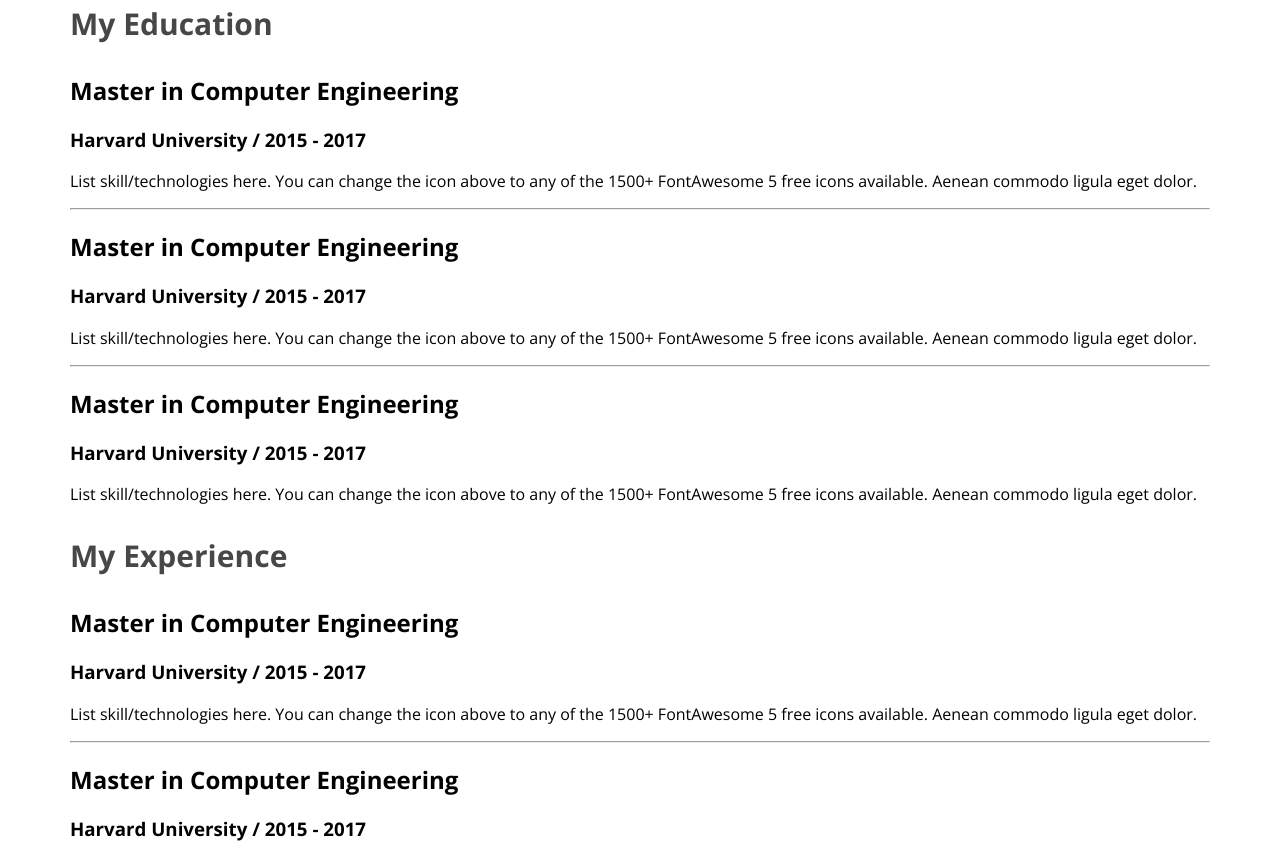
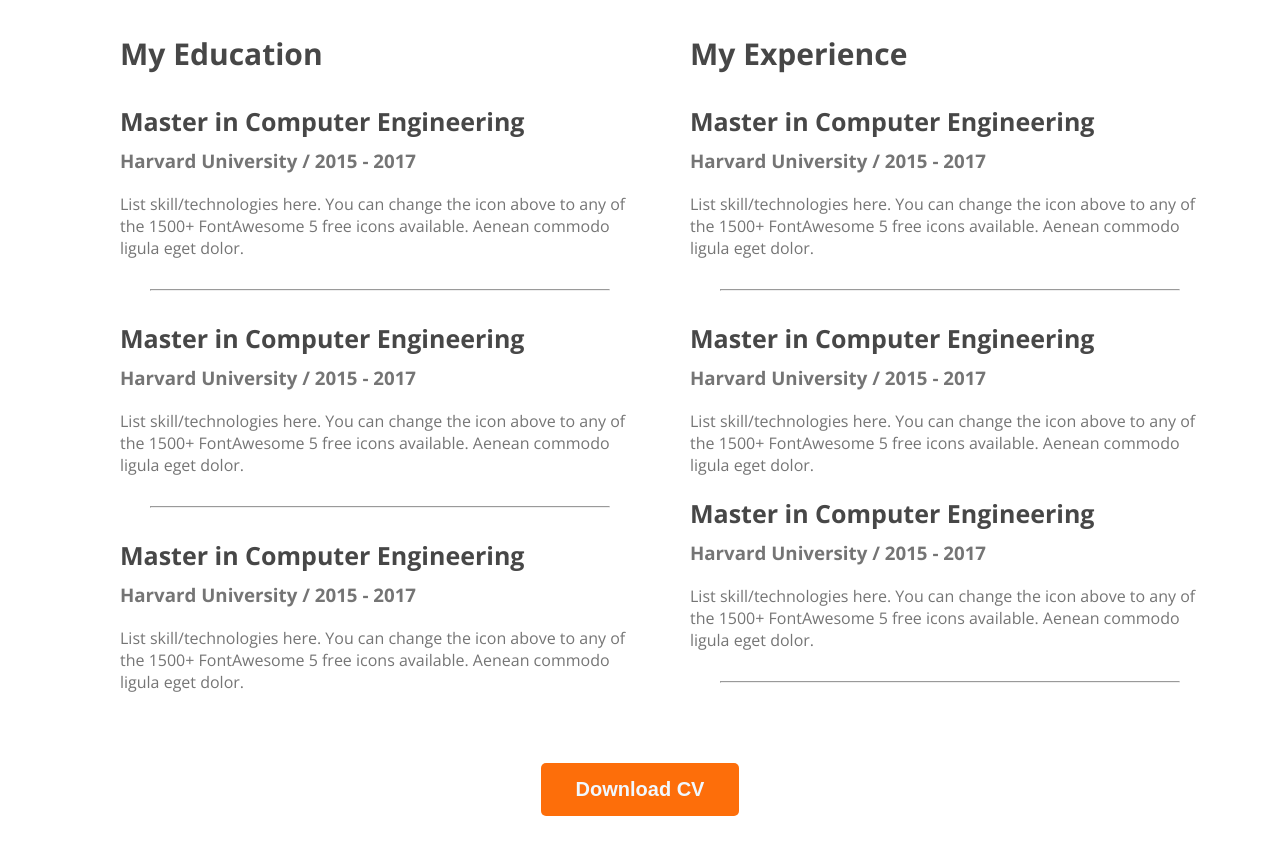
Before and after one commit to khaledrony/developer-portfolio, a plain HTML site: page index.html in a window 1280 px wide. Shown: the part 2406-3250 px from the top of the page. Drawn offline with nearby package versions, Linux system fonts and the light colour scheme.

Commit message:
added main

```diff
--- a/index.html
+++ b/index.html
@@ -160,6 +160,9 @@
                 </div>
 
             </div>
+            <div class="Download-CV">
+                <button class="btn-primary">Download CV</button>
+            </div>
         </section>
 
     </main>
--- a/styles/portfolio.css
+++ b/styles/portfolio.css
@@ -156,5 +156,34 @@
     font-size: 30px;
     font-style: normal;
     font-weight: 700;
+}
 
+.resume-container {
+    display: flex;
+    gap: 50px;
 }
+
+.resume-item-description,
+.resume-item-institute {
+    color: #757575;
+}
+
+.resume-item-title {
+    color: #474747;
+    font-size: 25px;
+    font-weight: 700;
+    margin-bottom: 10px;
+}
+.resume-item-institute{
+    margin-bottom: 20px;
+    margin-top: 0px;
+}
+
+
+.resume-container hr{
+    margin: 30px;
+}
+.Download-CV{
+    text-align: center;
+    margin-top: 50px;
+}
```
